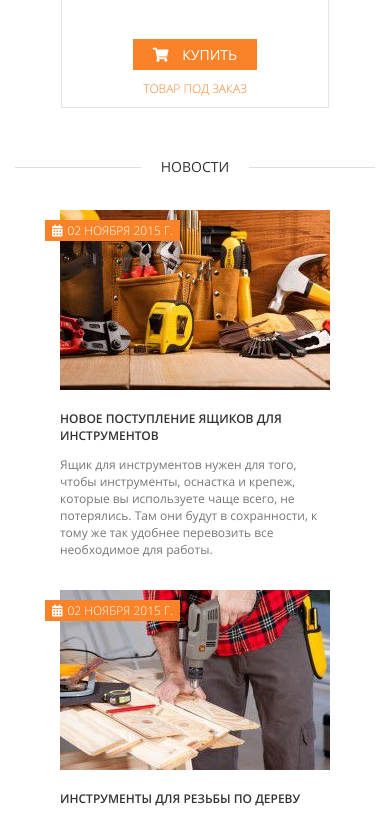
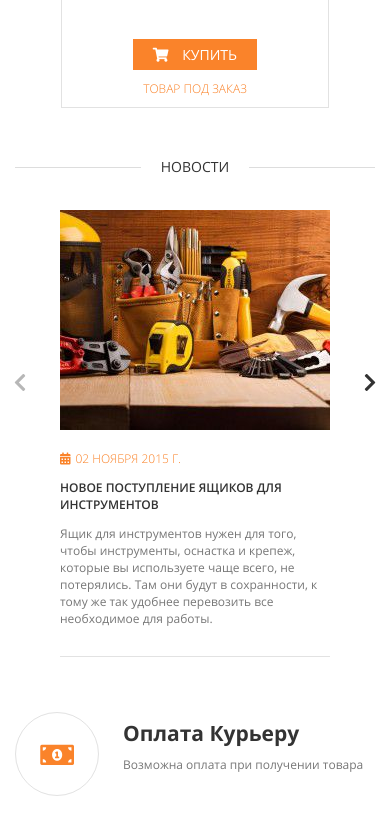
Before and after one commit to Verta-master/toolsmarket, a plain HTML site: page index.html in a window 390 px wide. Shown: the part 3240-4053 px from the top of the page. Drawn offline with nearby package versions, Linux system fonts and the light colour scheme; files whose address does not match are found by name.

Commit message:
Update 2018-05-21T12:17:11.459Z

```diff
--- a/css/style.css
+++ b/css/style.css
@@ -1438,30 +1438,16 @@ button {
   -webkit-transition: ease-out 0.3s;
   transition: ease-out 0.3s;
 }
-.news__list {
-  padding-bottom: 25px;
-  display: -webkit-box;
-  display: -ms-flexbox;
-  display: flex;
-  -ms-flex-wrap: wrap;
-      flex-wrap: wrap;
-  -webkit-box-pack: start;
-      -ms-flex-pack: start;
-          justify-content: flex-start;
-  -webkit-box-align: stretch;
-      -ms-flex-align: stretch;
-          align-items: stretch;
-  -ms-flex-line-pack: start;
-      align-content: flex-start;
+.news {
+  position: relative;
+}
+.news__slider {
+  margin-bottom: 25px;
   border-bottom: 1px solid #e2e2e2;
 }
 .news__item {
   width: 270px;
-  margin-right: 30px;
-  position: relative;
-}
-.news__item:nth-child(4n) {
-  margin-right: 0;
+  position: relative;
 }
 .news__img {
   width: 100%;
@@ -1511,12 +1497,7 @@ button {
   transition: ease 0.3s;
 }
 .news__date {
-  position: absolute;
-  top: 10px;
-  left: -15px;
-  padding: 2px 7px;
-  background-color: #fa832a;
-  color: #fff;
+  color: #fa832a;
   font-weight: 300;
   text-transform: uppercase;
 }
@@ -1897,12 +1878,6 @@ button {
   .tabs__item:nth-child(4n) {
     margin-right: auto;
   }
-  .news__item {
-    width: 22.5%;
-  }
-  .news__img {
-    height: 180px;
-  }
   .features__info {
     width: 70%;
   }
@@ -1923,6 +1898,11 @@ button {
   }
   .brands__slider {
     width: 936px;
+    margin-left: auto;
+    margin-right: auto;
+  }
+  .news__slider {
+    width: 870px;
     margin-left: auto;
     margin-right: auto;
   }
@@ -2005,15 +1985,6 @@ button {
   .buy__text p {
     display: block;
   }
-  .news__item {
-    width: 270px;
-    margin-left: auto;
-    margin-right: auto;
-    margin-bottom: 20px;
-  }
-  .news__item:nth-child(4n) {
-    margin-right: auto;
-  }
   .features__item {
     width: 400px;
     margin-bottom: 20px;
@@ -2035,6 +2006,9 @@ button {
   }
   .brands__slider {
     width: 702px;
+  }
+  .news__slider {
+    width: 570px;
   }
 }
 @media (max-width: 766px) {
@@ -2093,6 +2067,11 @@ button {
     width: 468px;
   }
 }
+@media (max-width: 600px) {
+  .news__slider {
+    width: 270px;
+  }
+}
 @media (max-width: 480px) {
   .header__top {
     -webkit-box-orient: vertical;
--- a/index.html
+++ b/index.html
@@ -430,8 +430,9 @@
       <div class="title">
         <a href="#" class="title__name">НОВОСТИ</a>
       </div>
-      <ul class="news__list">
-        <li class="news__item">
+      <div class="swiper-container news__slider">
+        <ul class="swiper-wrapper">
+          <li class="swiper-slide news__item">
             <a href="#" class="news__img">
               <img src="img/9_novoe-postuplenie-yaschikov-d.jpg" alt="НОВОЕ ПОСТУПЛЕНИЕ ЯЩИКОВ ДЛЯ ИНСТРУМЕНТОВ" width="270" height="220">
             </a>
@@ -439,7 +440,7 @@
             <p class="news__title"><a href="#">НОВОЕ ПОСТУПЛЕНИЕ ЯЩИКОВ ДЛЯ ИНСТРУМЕНТОВ</a></p>
             <p>Ящик для инструментов нужен для того, чтобы инструменты, оснастка и крепеж, которые вы используете чаще всего, не потерялись. Там они будут в сохранности, к тому же так удобнее перевозить все необходимое для работы.</p>
           </li>
-        <li class="news__item">
+          <li class="swiper-slide news__item">
             <a href="#" class="news__img">
               <img src="img/8_instrumenty-dlya-rezby-po-d.jpg" alt="ИНСТРУМЕНТЫ ДЛЯ РЕЗЬБЫ ПО ДЕРЕВУ" width="270" height="220">
             </a>
@@ -447,7 +448,7 @@
             <p class="news__title"><a href="#">ИНСТРУМЕНТЫ ДЛЯ РЕЗЬБЫ ПО ДЕРЕВУ</a></p>
             <p>Художественная резьба по дереву – это очень древний вид искусства, который является популярным до сих пор. Дело в том, что при помощи небольшого набора инструментов вы собственными руками можете создать настоящий шедевр.</p>
           </li>
-        <li class="news__item">
+          <li class="swiper-slide news__item">
             <a href="#" class="news__img">
               <img src="img/7_kak-pravilno-vybrat-inst.jpg" alt="КАК ПРАВИЛЬНО ВЫБРАТЬ ЦИРКУЛЯРНУЮ ПИЛУ?" width="270" height="220">
             </a>
@@ -455,7 +456,7 @@
             <p class="news__title"><a href="#">КАК ПРАВИЛЬНО ВЫБРАТЬ ЦИРКУЛЯРНУЮ ПИЛУ?</a></p>
             <p>Циркулярная пила – один из инструментов, который используется практически в любом строительстве. На сегодняшний день данный агрегат можно приобрести в каждом строительном магазине. При этом выбирать пилу следует, опираясь на ее характеристики.</p>
           </li>
-        <li class="news__item">
+          <li class="swiper-slide news__item">
             <a href="#" class="news__img">
               <img src="img/6_obnovlenie-v-nashem-katalog.jpg" alt="ОБНОВЛЕНИЕ В НАШЕМ КАТАЛОГЕ!" width="270" height="220">
             </a>
@@ -463,7 +464,26 @@
             <p class="news__title"><a href="#">ОБНОВЛЕНИЕ В НАШЕМ КАТАЛОГЕ!</a></p>
             <p>Спешим порадовать наших покупателей с поступлением в наш каталог 3 новых брендов: DeWALT, Makita Corporation, Alfred Kärcher GmbH & Co. KG</p>
           </li>
+          <li class="swiper-slide news__item">
+            <a href="#" class="news__img">
+              <img src="img/9_novoe-postuplenie-yaschikov-d.jpg" alt="НОВОЕ ПОСТУПЛЕНИЕ ЯЩИКОВ ДЛЯ ИНСТРУМЕНТОВ" width="270" height="220">
+            </a>
+            <span class="news__date"><i class="fas fa-calendar-alt"></i>02 НОЯБРЯ 2015 Г.</span>
+            <p class="news__title"><a href="#">НОВОЕ ПОСТУПЛЕНИЕ ЯЩИКОВ ДЛЯ ИНСТРУМЕНТОВ</a></p>
+            <p>Ящик для инструментов нужен для того, чтобы инструменты, оснастка и крепеж, которые вы используете чаще всего, не потерялись. Там они будут в сохранности, к тому же так удобнее перевозить все необходимое для работы.</p>
+          </li>
+          <li class="swiper-slide news__item">
+            <a href="#" class="news__img">
+              <img src="img/8_instrumenty-dlya-rezby-po-d.jpg" alt="ИНСТРУМЕНТЫ ДЛЯ РЕЗЬБЫ ПО ДЕРЕВУ" width="270" height="220">
+            </a>
+            <span class="news__date"><i class="fas fa-calendar-alt"></i>02 НОЯБРЯ 2015 Г.</span>
+            <p class="news__title"><a href="#">ИНСТРУМЕНТЫ ДЛЯ РЕЗЬБЫ ПО ДЕРЕВУ</a></p>
+            <p>Художественная резьба по дереву – это очень древний вид искусства, который является популярным до сих пор. Дело в том, что при помощи небольшого набора инструментов вы собственными руками можете создать настоящий шедевр.</p>
+          </li>
         </ul>
+      </div>
+      <div class="swiper-button-prev news__prev"><i class="fas fa-chevron-left"></i></div>
+      <div class="swiper-button-next news__next"><i class="fas fa-chevron-right"></i></div>
     </section>
 
     <section class="features wrapper">
@@ -616,6 +636,17 @@
       preventClicksPropagation: false,
       slidesPerView: 'auto',
     });
+    var mySwiper = new Swiper ('.news__slider', {
+      navigation: {
+        nextEl: '.news__next',
+        prevEl: '.news__prev',
+      },
+      simulateTouch: false,
+      preventClicks: false,
+      preventClicksPropagation: false,
+      slidesPerView: 'auto',
+      spaceBetween: 30,
+    });
   </script>
 
   <!-- Tabs -->
```
Also changed, not shown: css/style.min.css. Lines whose indentation alone changed are shown as unchanged.
